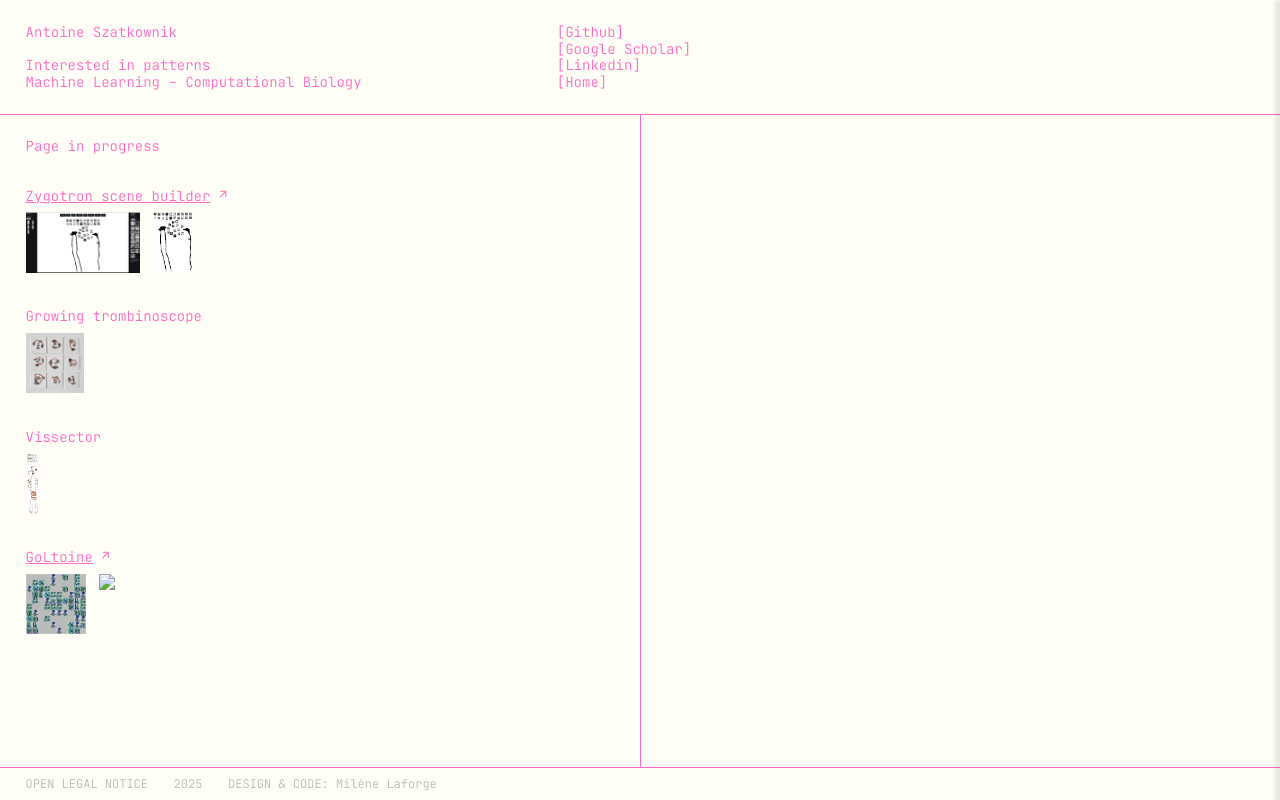
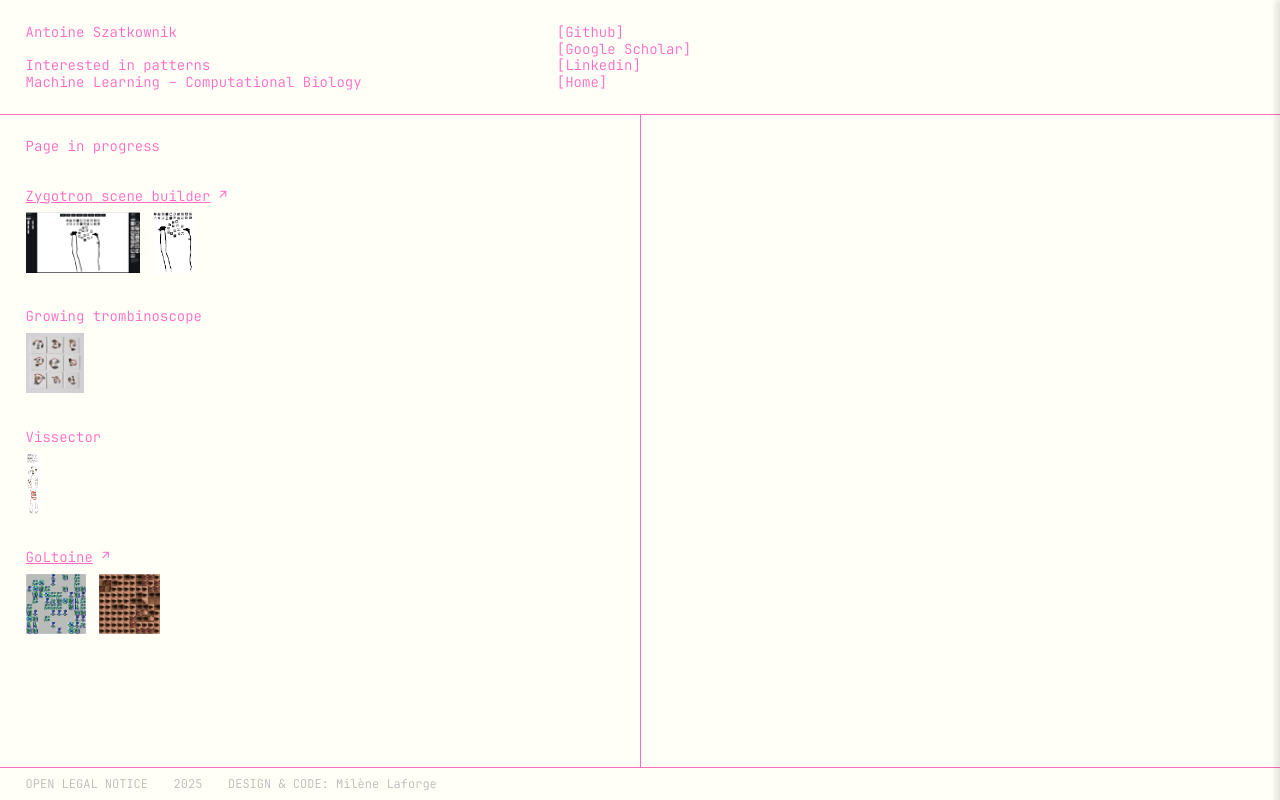
Before and after one commit to antoineszatkownik/antoineszatkownik.github.io, a plain HTML site: page gallery.html in a window 1280 px wide. Drawn offline with Linux system fonts and the light colour scheme.

Commit message:
update goltoine

```diff
--- a/gallery.html
+++ b/gallery.html
@@ -69,7 +69,7 @@
             <div class="visuel"> <img class="miniature" src="images/goltoine/miniature_letters.png" >
                 <div class="grande"> <img src="images/goltoine/goltoine_vid_letters.gif"> </div> </div>
 
-            <div class="visuel"> <img class="miniature" src="images/zygotron-scene-builder/miniature_visage.png" >
+            <div class="visuel"> <img class="miniature" src="images/goltoine/miniature_visage.png" >
                 <div class="grande"> <img src="images/goltoine/goltoine_vid_visage.gif"> </div> </div>
         </figure>
     </div>
```
